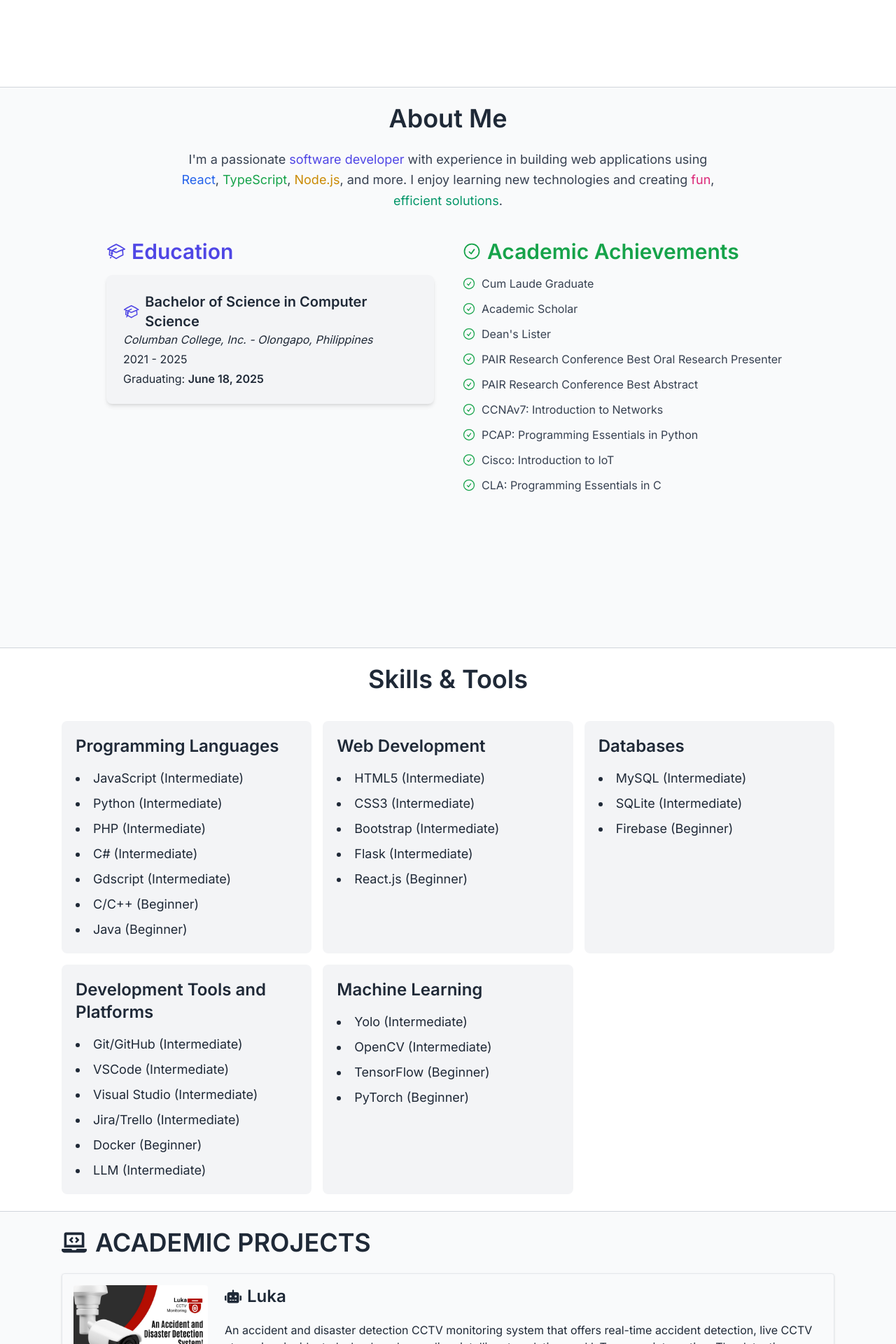
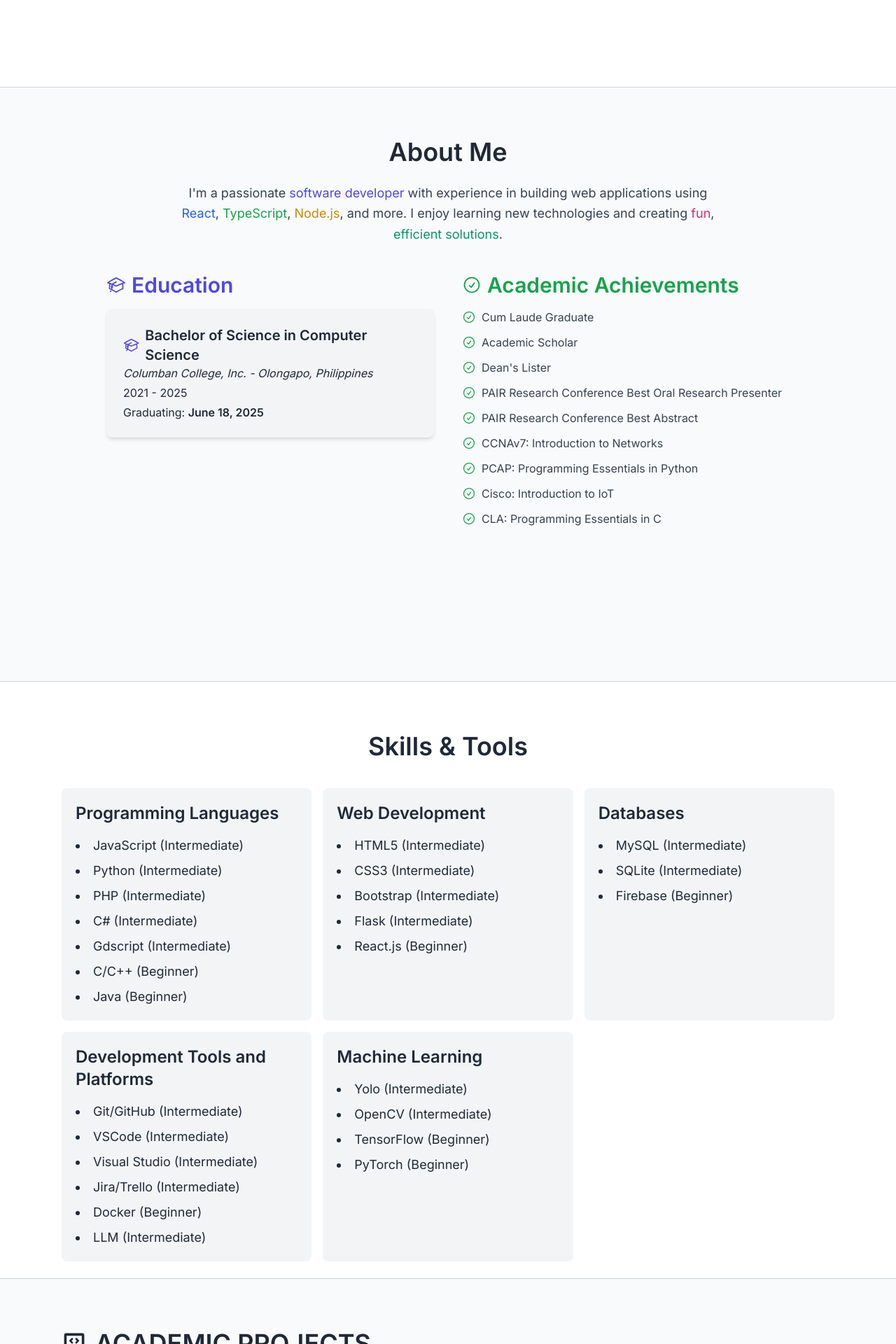
Before and after one commit to BrianShiroe/portfolio-react-typescript-tailwind, a React (Vite) app: page / in a window 1280 px wide. Shown: the part 740-2660 px from the top of the page at 70% size. Built offline with nearby package versions, Linux system fonts and the light colour scheme.

Commit message:
section margin

```diff
--- a/src/App.tsx
+++ b/src/App.tsx
@@ -50,21 +50,21 @@ const App = () => {
 
         <section
           id="about"
-          className={`${getBgClass(1)} min-h-screen border-b border-gray-300 dark:border-gray-700`}
+          className={`${getBgClass(1)} min-h-screen border-b border-gray-300 dark:border-gray-700 pt-12`}
         >
           <About />
         </section>
 
         <section
           id="skills"
-          className={`${getBgClass(2)} min-h-screen border-b border-gray-300 dark:border-gray-700`}
+          className={`${getBgClass(2)} min-h-screen border-b border-gray-300 dark:border-gray-700 pt-12`}
         >
           <Skills />
         </section>
 
         <section
           id="projects"
-          className={`${getBgClass(3)} min-h-screen border-b border-gray-300 dark:border-gray-700`}
+          className={`${getBgClass(3)} min-h-screen border-b border-gray-300 dark:border-gray-700 pt-12`}
         >
           <Projects />
         </section>
@@ -72,7 +72,7 @@ const App = () => {
 
         <section
           id="contact"
-          className={`${getBgClass(4)} min-h-screen`}
+          className={`${getBgClass(4)} min-h-screen pt-12`}
         >
           <Contact />
         </section>
```
